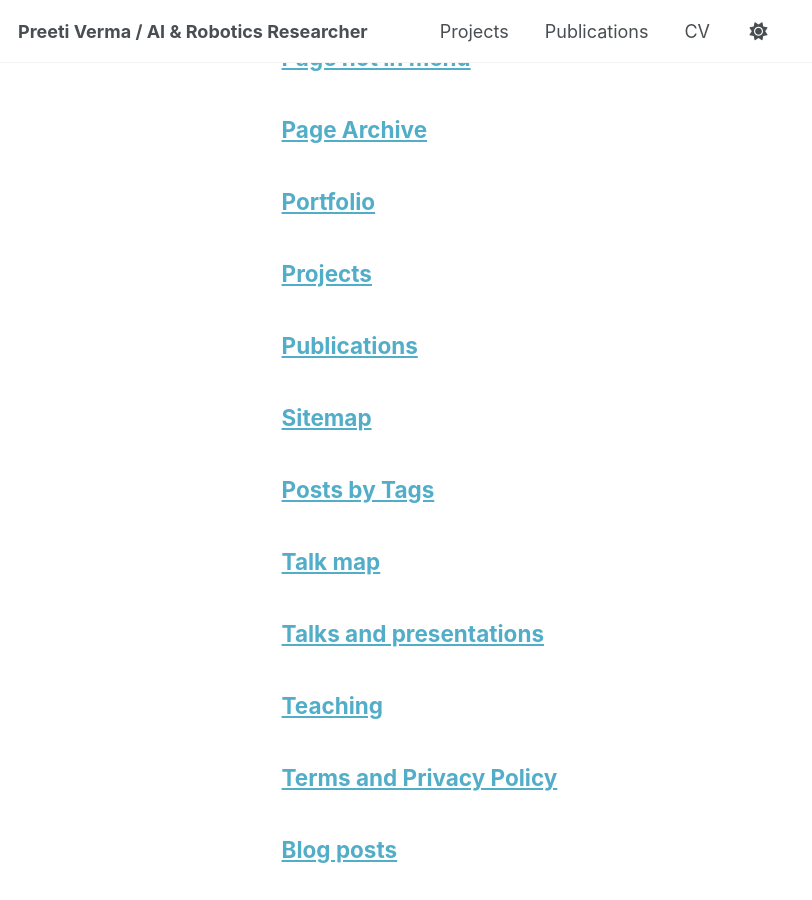
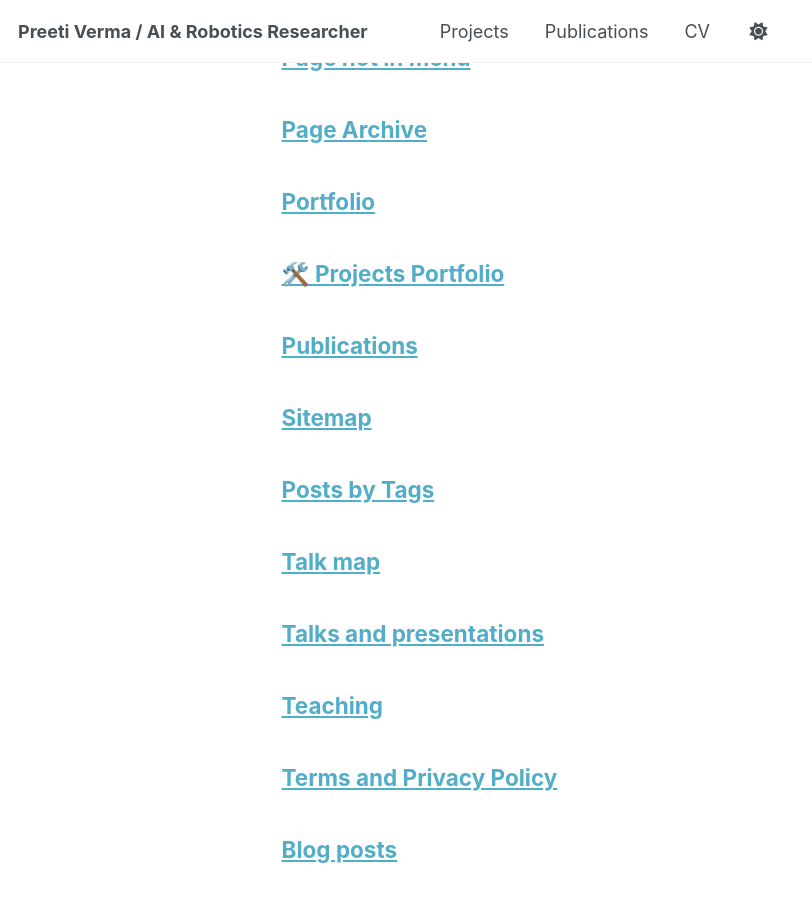
Before and after one commit to preeti-verma8600/preeti-verma8600.github.io, a Jekyll site: the page built from _pages/page-archive.html, in a window 1280 px wide and 900 px high, scrolled down 704 px. Shown: the whole window, without its empty margins (0-812 px from the left). Built offline with Jekyll 4.4.1, drawn with Linux system fonts in a browser that asks for light colours; a script that is not in the unit is left out; some of the changed lines change nothing that is shown.

Commit message:
Updated about me 8

```diff
--- a/_pages/projects.md
+++ b/_pages/projects.md
@@ -1,12 +1,12 @@
 ---
-title: "Projects"
+title: "🛠️ Projects Portfolio"
 layout: single
 permalink: /projects/
 classes: wide
 author_profile: true
 ---
 
-# 🛠️ Projects Portfolio
+<!-- # 🛠️ Projects Portfolio -->
 
 Here’s a showcase of selected research projects across robotics, AI, and healthcare — blending real-world application with academic rigor.
 
```
